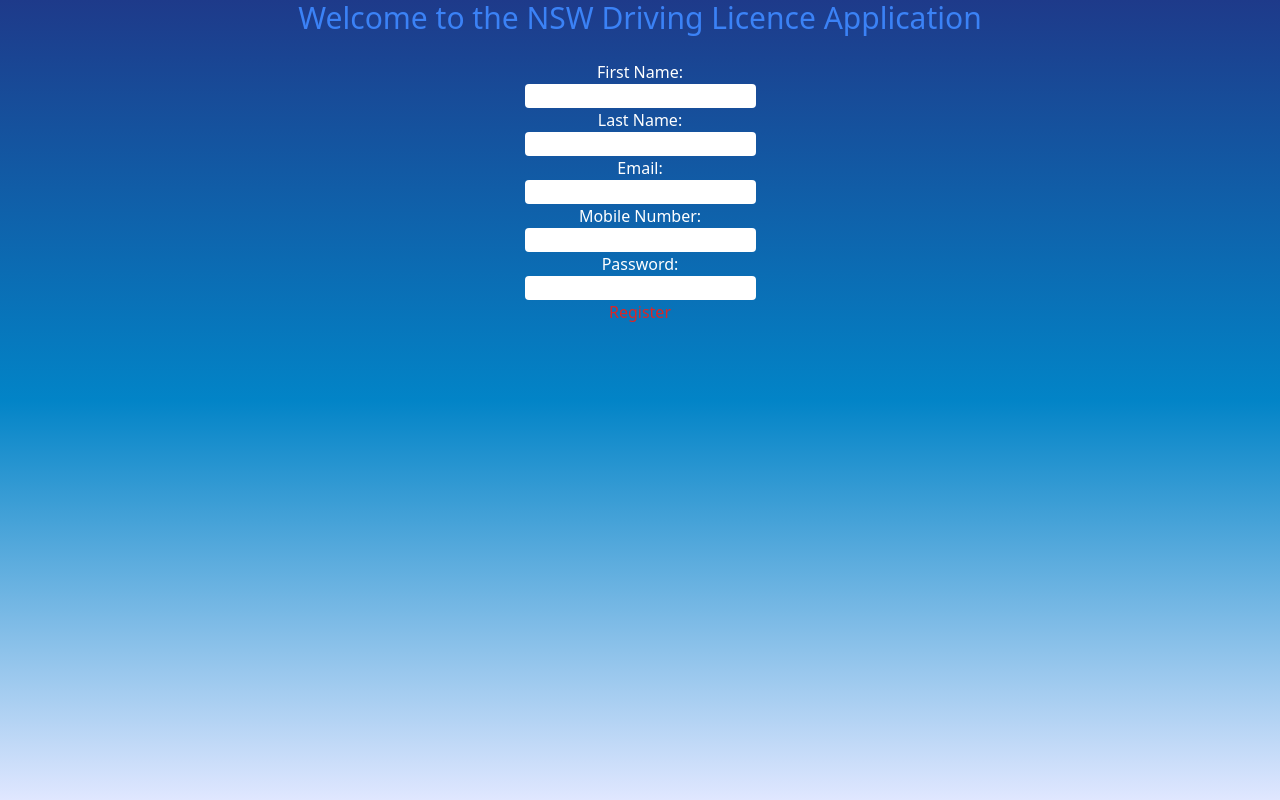
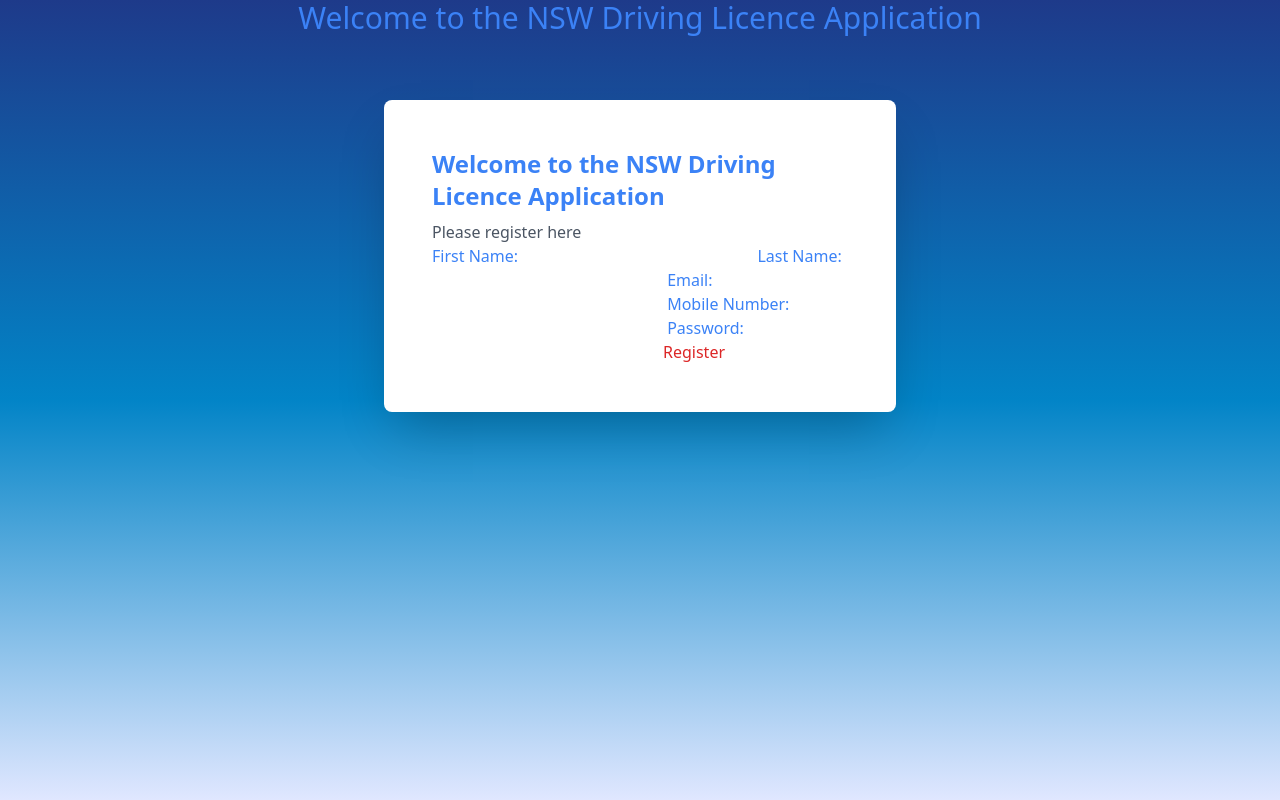
Before and after one commit to KevinViereck/snswlicenceapp, a React (Create React App) app: page /register in a window 1280 px wide. Built offline with nearby package versions, Linux system fonts and the light colour scheme.

Commit message:
middle box

```diff
--- a/src/App.css
+++ b/src/App.css
@@ -1,5 +1,5 @@
 .register-main {
-  @apply text-white flex flex-col justify-center items-center;
+  @apply bg-white max-w-lg mx-auto p-8 md:p-12 my-10 rounded-lg shadow-2xl;
 }
 
 .register-box {
--- a/src/registration/Register.jsx
+++ b/src/registration/Register.jsx
@@ -37,6 +37,9 @@
 
            <div className="register-main">
 
+           <h3 class="font-bold text-2xl">Welcome to the NSW Driving Licence Application</h3>
+           <p class="text-gray-600 pt-2">Please register here</p>
+
                 <label> First Name: </label>
                 <input class="register-box" type="text" value={firstName} onChange={(e) => setFirstName(e.target.value)} />
 
```
